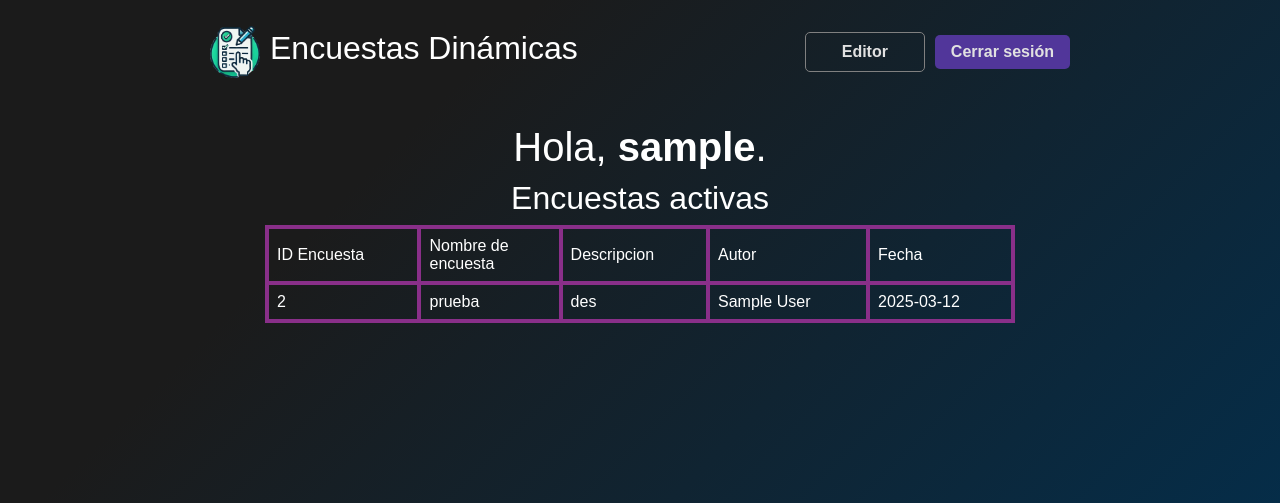
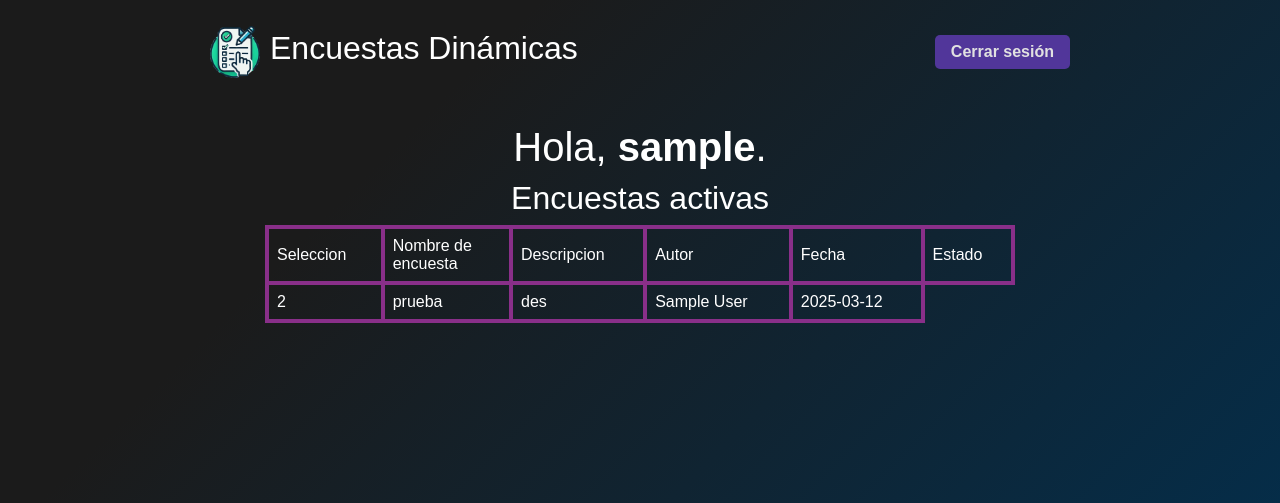
Before and after one commit to Izunny/Proyecto_Encuestas, a PHP site: page /welcome.php in a window 1280 px wide. Shown: the top 503 px of the page. Run offline with PHP 8.4, Linux system fonts and the light colour scheme; the visitor is signed in with stand-in values (Sample User, id 1); data comes from the database, SQL or seed files in the repository.

Commit message:
puntos
seleccion de la encuesta, y mostrar el estado de la misma

```diff
--- a/encuestas/includes/header.php
+++ b/encuestas/includes/header.php
@@ -19,7 +19,6 @@
             <h2 class="title_page">Encuestas Dinámicas</h2>
         </div>
         <div class="header_two">
-            <a href="reset-password.php" class="change_pass_button">Editor</a>
 
             <?php if (isset($_SESSION['idusuario'])): ?>
                 <a href="/encuestas/logout.php"><button class="index_button_two">Cerrar sesión</button></a>
--- a/encuestas/welcome.php
+++ b/encuestas/welcome.php
@@ -22,11 +22,12 @@ if(!isset($_SESSION["loggedin"]) || $_SESSION["loggedin"] !== true){
 
         $tabla_enc = '<table class="table-welcome">
             <tr>
-                <td> <font face="Arial">ID Encuesta</font> </td>
+                <td> <font face="Arial">Seleccion</font> </td>
                 <td> <font face="Arial">Nombre de<br>encuesta</font> </td>
                 <td> <font face="Arial">Descripcion</font> </td>
                 <td> <font face="Arial">Autor</font> </td>
                 <td> <font face="Arial">Fecha</font> </td>
+                <td> <font face="Arial">Estado</font> </td>
             </tr>';
 
         if ($result = $mysqli->query($query)) {
@@ -37,6 +38,7 @@ if(!isset($_SESSION["loggedin"]) || $_SESSION["loggedin"] !== true){
                 $field3name = $row["descripcion"];
                 $field4name = $row["nombreU"];
                 $field5name = $row["fecha"];
+
 
                 $tabla_enc .= '<tr>
                         <td>'.$field1name.'</td>
```
